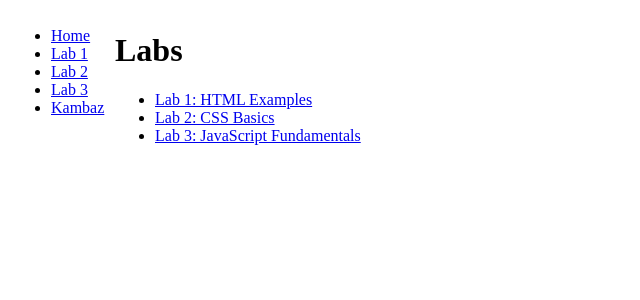
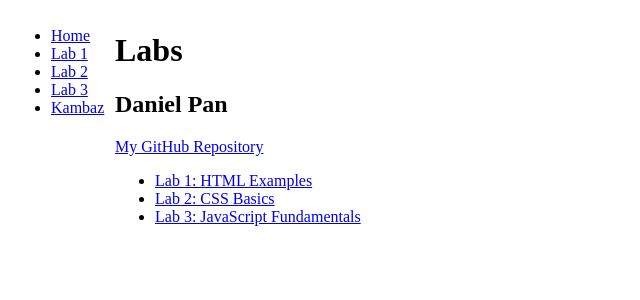
Before and after one commit to DaanielPan/kambaz-next-js, a Next.js app: page /Labs in a window 1280 px wide. Shown: the top 300 px of the page, without its empty margins (0-640 px from the left). Built offline with nearby package versions, Linux system fonts and the light colour scheme.

Commit message:
added name & github

```diff
--- a/src/app/Labs/page.tsx
+++ b/src/app/Labs/page.tsx
@@ -3,19 +3,27 @@ export default function Labs() {
   return (
     <div id="wd-labs">
       <h1>Labs</h1>
+      <h2>Daniel Pan</h2>
+      <a href="https://github.com/DaanielPan/kambaz-next-js" id="wd-github">
+        My GitHub Repository
+      </a>
       <ul>
         <li>
           <Link href="/Labs/Lab1" id="wd-lab1-link">
-           Lab 1: HTML Examples </Link>
+            Lab 1: HTML Examples
+          </Link>
         </li>
         <li>
           <Link href="/Labs/Lab2" id="wd-lab2-link">
-           Lab 2: CSS Basics </Link>
+            Lab 2: CSS Basics
+          </Link>
         </li>
         <li>
           <Link href="/Labs/Lab3" id="wd-lab3-link">
-           Lab 3: JavaScript Fundamentals </Link>
+            Lab 3: JavaScript Fundamentals
+          </Link>
         </li>
       </ul>
     </div>
-);}
+  );
+}
```
Lines whose indentation alone changed are shown as unchanged.
